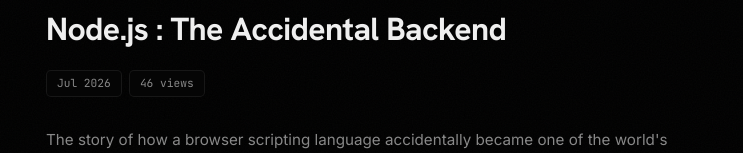
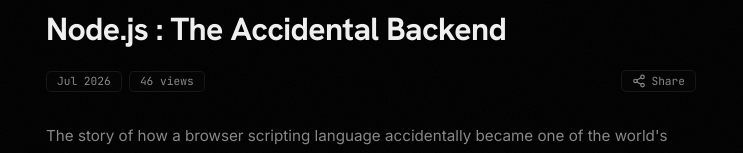
Before and after one commit to y9ndra/portfolio, a Next.js app: page /blog/node-js-the-accidental-backend in a window 1280 px wide. Shown: the part 438-591 px from the top of the page, without its empty margins (269-1012 px from the left). Built offline with nearby package versions, Linux system fonts and the light colour scheme; no server answers; a web font is replaced by a local one.

Commit message:
feat: implement blog detail page with dedicated landing and reader views including global styles

```diff
--- a/src/app/blog/[id]/BlogLanding.tsx
+++ b/src/app/blog/[id]/BlogLanding.tsx
@@ -50,6 +50,46 @@
     <circle cx="12" cy="12" r="3" />
   </svg>
 );
+
+function ShareButton({ title, description }: { title: string; description: string }) {
+  const [copied, setCopied] = React.useState(false);
+
+  const handleShare = async () => {
+    const url = typeof window !== "undefined" ? window.location.href : "";
+    if (navigator.share) {
+      try {
+        await navigator.share({ title, text: description, url });
+      } catch {
+        // user dismissed
+      }
+    } else {
+      await navigator.clipboard.writeText(url);
+      setCopied(true);
+      setTimeout(() => setCopied(false), 2000);
+    }
+  };
+
+  return (
+    <button className="blog-share-btn" onClick={handleShare} aria-label="Share this post">
+      {copied ? (
+        <>
+          <svg width="14" height="14" viewBox="0 0 24 24" fill="none" stroke="currentColor" strokeWidth="2.5" strokeLinecap="round" strokeLinejoin="round" aria-hidden>
+            <polyline points="20 6 9 17 4 12" />
+          </svg>
+          Copied!
+        </>
+      ) : (
+        <>
+          <svg width="14" height="14" viewBox="0 0 24 24" fill="none" stroke="currentColor" strokeWidth="2" strokeLinecap="round" strokeLinejoin="round" aria-hidden>
+            <circle cx="18" cy="5" r="3" /><circle cx="6" cy="12" r="3" /><circle cx="18" cy="19" r="3" />
+            <line x1="8.59" y1="13.51" x2="15.42" y2="17.49" /><line x1="15.41" y1="6.51" x2="8.59" y2="10.49" />
+          </svg>
+          Share
+        </>
+      )}
+    </button>
+  );
+}
 
 function PartCard({ part, idx }: { part: BlogPart; idx: number }) {
   const [views, setViews] = useState<number | null>(null);
@@ -147,11 +187,14 @@
             <h1 className="proj-detail-title">{blog.title}</h1>
           </div>
 
-          <div className="blog-meta" style={{ marginTop: "0.5rem", marginBottom: "1rem" }}>
-            <span className="blog-meta-item">{blog.date}</span>
-            <span className="blog-meta-item">
-              {views !== null ? `${views.toLocaleString()} views` : "— views"}
-            </span>
+          <div className="blog-detail-meta" style={{ marginTop: "0.5rem", marginBottom: "1rem" }}>
+            <div className="blog-detail-meta-left">
+              <span className="blog-meta-item">{blog.date}</span>
+              <span className="blog-meta-item">
+                {views !== null ? `${views.toLocaleString()} views` : "— views"}
+              </span>
+            </div>
+            <ShareButton title={blog.title} description={blog.description} />
           </div>
 
           <p className="proj-detail-desc" style={{ maxWidth: "800px" }}>{blog.description}</p>
--- a/src/app/blog/[id]/BlogReader.tsx
+++ b/src/app/blog/[id]/BlogReader.tsx
@@ -1046,6 +1046,46 @@
   </svg>
 );
 
+function ShareButton({ title, description }: { title: string; description: string }) {
+  const [copied, setCopied] = useState(false);
+
+  const handleShare = async () => {
+    const url = typeof window !== "undefined" ? window.location.href : "";
+    if (navigator.share) {
+      try {
+        await navigator.share({ title, text: description, url });
+      } catch {
+        // user dismissed
+      }
+    } else {
+      await navigator.clipboard.writeText(url);
+      setCopied(true);
+      setTimeout(() => setCopied(false), 2000);
+    }
+  };
+
+  return (
+    <button className="blog-share-btn" onClick={handleShare} aria-label="Share this post">
+      {copied ? (
+        <>
+          <svg width="14" height="14" viewBox="0 0 24 24" fill="none" stroke="currentColor" strokeWidth="2.5" strokeLinecap="round" strokeLinejoin="round" aria-hidden>
+            <polyline points="20 6 9 17 4 12" />
+          </svg>
+          Copied!
+        </>
+      ) : (
+        <>
+          <svg width="14" height="14" viewBox="0 0 24 24" fill="none" stroke="currentColor" strokeWidth="2" strokeLinecap="round" strokeLinejoin="round" aria-hidden>
+            <circle cx="18" cy="5" r="3" /><circle cx="6" cy="12" r="3" /><circle cx="18" cy="19" r="3" />
+            <line x1="8.59" y1="13.51" x2="15.42" y2="17.49" /><line x1="15.41" y1="6.51" x2="8.59" y2="10.49" />
+          </svg>
+          Share
+        </>
+      )}
+    </button>
+  );
+}
+
 export default function BlogReader({ blog, prevBlog, nextBlog }: BlogReaderProps) {
   const [activeChapter, setActiveChapter] = useState(0);
   const [scrollProgress, setScrollProgress] = useState(0);
@@ -1159,12 +1199,15 @@
               <div className="proj-detail-title-row">
                 <h1 className="proj-detail-title">{blog.title}</h1>
               </div>
-              <div className="blog-meta" style={{ marginTop: "0.25rem", marginBottom: "0.75rem" }}>
-                <span className="blog-meta-item">{blog.date}</span>
-                <span className="blog-meta-item">{blog.readTime}</span>
-                <span className="blog-meta-item">
-                  {views !== null ? `${views.toLocaleString()} views` : "— views"}
-                </span>
+              <div className="blog-detail-meta" style={{ marginTop: "0.25rem", marginBottom: "0.75rem" }}>
+                <div className="blog-detail-meta-left">
+                  <span className="blog-meta-item">{blog.date}</span>
+                  <span className="blog-meta-item">{blog.readTime}</span>
+                  <span className="blog-meta-item">
+                    {views !== null ? `${views.toLocaleString()} views` : "— views"}
+                  </span>
+                </div>
+                <ShareButton title={blog.title} description={blog.description} />
               </div>
               <p className="proj-detail-desc">{blog.description}</p>
             </div>
--- a/src/app/blog/[id]/page.tsx
+++ b/src/app/blog/[id]/page.tsx
@@ -1,7 +1,10 @@
+import type { Metadata } from "next";
 import { BLOGS } from "@/data/portfolio";
 import { notFound } from "next/navigation";
 import BlogReader from "./BlogReader";
 import BlogLanding from "./BlogLanding";
+
+const BASE_URL = process.env.NEXT_PUBLIC_SITE_URL ?? "https://yugendhra.dev";
 
 export async function generateStaticParams() {
   return BLOGS.map((b) => ({ id: b.id }));
@@ -9,6 +12,41 @@
 
 interface PageProps {
   params: Promise<{ id: string }>;
+}
+
+export async function generateMetadata({ params }: PageProps): Promise<Metadata> {
+  const { id } = await params;
+  const blog = BLOGS.find((b) => b.id === id);
+
+  if (!blog) return {};
+
+  const imageUrl = blog.image
+    ? `${BASE_URL}${blog.image}`
+    : `${BASE_URL}/assets/images/profile+v6.png`;
+
+  return {
+    title: `${blog.title} — Yugendhra E`,
+    description: blog.description,
+    openGraph: {
+      title: blog.title,
+      description: blog.description,
+      type: "article",
+      images: [
+        {
+          url: imageUrl,
+          width: 1200,
+          height: 630,
+          alt: blog.title,
+        },
+      ],
+    },
+    twitter: {
+      card: "summary_large_image",
+      title: blog.title,
+      description: blog.description,
+      images: [imageUrl],
+    },
+  };
 }
 
 export default async function BlogDetailPage({ params }: PageProps) {
--- a/src/app/globals.css
+++ b/src/app/globals.css
@@ -784,7 +784,7 @@
 
 .proj-row {
   display: flex;
-  align-items: center;
+  align-items: flex-start;
   justify-content: space-between;
   gap: 0.75rem;
 }
@@ -961,7 +961,7 @@
 
 .blog-row {
   display: flex;
-  align-items: center;
+  align-items: flex-start;
   justify-content: space-between;
   gap: 0.75rem;
 }
@@ -973,6 +973,17 @@
   letter-spacing: -0.01em;
 }
 .blog-meta {
+  display: flex;
+  align-items: center;
+  gap: 0.45rem;
+}
+.blog-detail-meta {
+  display: flex;
+  justify-content: space-between;
+  align-items: center;
+  width: 100%;
+}
+.blog-detail-meta-left {
   display: flex;
   align-items: center;
   gap: 0.45rem;
@@ -990,6 +1001,7 @@
   padding: 3px 10px;
   white-space: nowrap;
   flex-shrink: 0;
+  line-height: 1.2;
 }
 .blog-desc { font-size: 0.8rem; color: var(--t2); line-height: 1.6; }
 
@@ -2169,6 +2181,31 @@
 [data-theme='light'] .blog-pagination-btn:hover {
   border-color: var(--accent, #7c6bff);
   background: rgba(0, 0, 0, 0.04);
+}
+
+/* Share Button */
+.blog-share-btn {
+  display: inline-flex;
+  align-items: center;
+  gap: 0.35rem;
+  font-family: var(--font-mono, monospace);
+  font-size: 0.7rem;
+  color: var(--t2);
+  background: var(--bg-2);
+  border: 1px solid var(--border);
+  border-radius: 5px;
+  padding: 3px 10px;
+  white-space: nowrap;
+  flex-shrink: 0;
+  cursor: pointer;
+  line-height: 1.2;
+  transition: border-color 0.2s ease, background 0.2s ease, color 0.2s ease;
+}
+
+.blog-share-btn:hover {
+  border-color: var(--accent, #7c6bff);
+  color: var(--t1);
+  background: var(--bg-3);
 }
 
 /* Blog Landing Page Styles */
```
